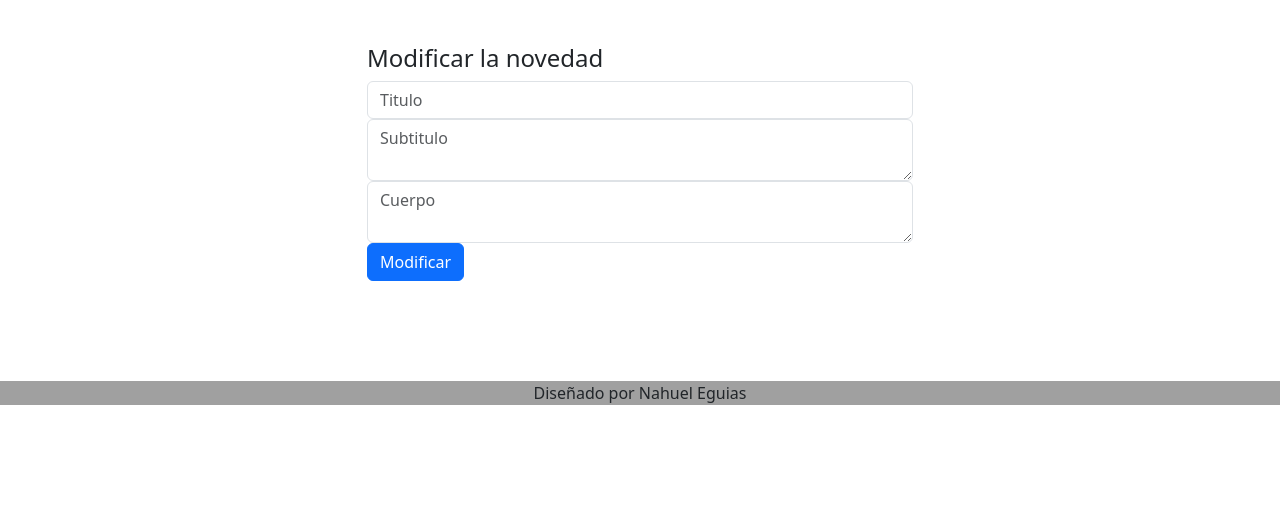
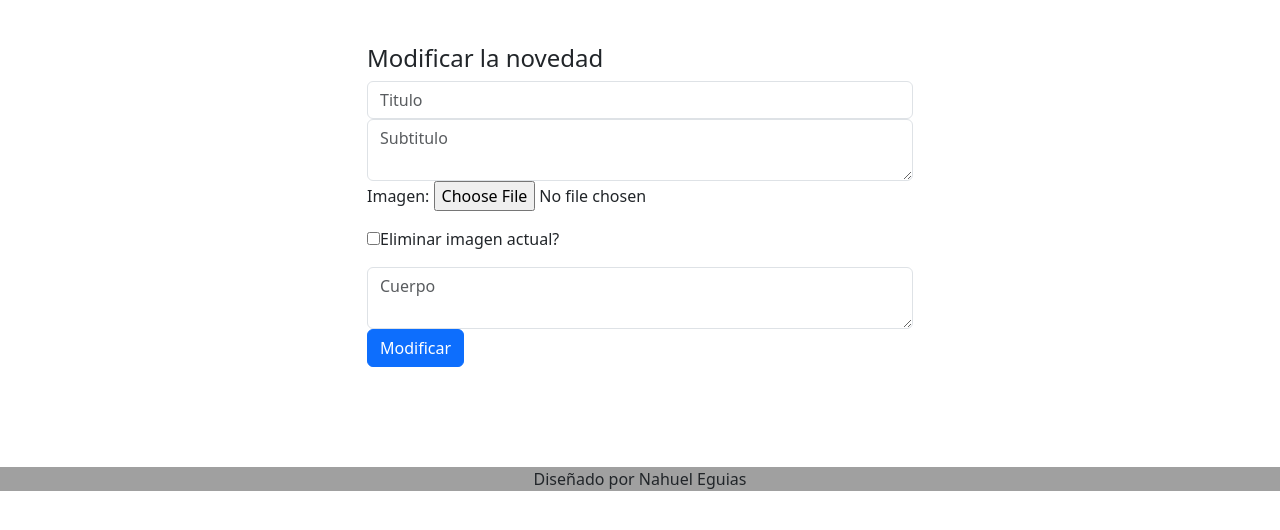
Before and after one commit to NahuelEguias/PROYECTO-FINAL, a Node server app: page /admin/novedades/modificar/1 in a window 1280 px wide. Shown: the part 56-586 px from the top of the page. Run offline with Node 20, Linux system fonts and the light colour scheme; the visitor is signed in with stand-in values (Sample User, id 1); data that the repository does not hold is empty.

Commit message:
actualización proyecto

```diff
--- a/app.js
+++ b/app.js
@@ -6,6 +6,7 @@ var logger = require('morgan');
 
 require('dotenv').config();
 var session = require('express-session');
+var fileUpload = require('express-fileupload');
 
 var indexRouter = require('./routes/index');
 var usersRouter = require('./routes/users');
@@ -43,6 +44,11 @@ secured = async(req,res,next) => {
   }
 }
 
+app.use(fileUpload({
+  useTempFiles: true,
+  tempFileDir: '/tmp'
+}));
+
 app.use('/', indexRouter);
 app.use('/users', usersRouter);
 app.use('/admin/login', loginRouter);
--- a/package.json
+++ b/package.json
@@ -6,10 +6,12 @@
     "start": "nodemon ./bin/www"
   },
   "dependencies": {
+    "cloudinary": "^1.37.1",
     "cookie-parser": "~1.4.4",
     "debug": "~2.6.9",
     "dotenv": "^16.0.3",
     "express": "~4.16.1",
+    "express-fileupload": "^1.4.0",
     "express-session": "^1.17.3",
     "hbs": "~4.0.4",
     "http-errors": "~1.6.3",
--- a/routes/admin/novedades.js
+++ b/routes/admin/novedades.js
@@ -2,12 +2,36 @@ var express = require('express');
 const session = require('express-session');
 var router = express.Router();
 var novedadesModel = require('../../models/novedadesModel');
+var util = require('util');
+var cloudinary = require('cloudinary').v2;
+const uploader = util.promisify(cloudinary.uploader.upload);
+const destroy = util.promisify(cloudinary.uploader.destroy);
+
 
 
 //Página de novedades
 router.get('/', async function (req, res, next) {
 
     var novedades = await novedadesModel.getNovedades();
+
+    novedades = novedades.map(novedades => {
+        if (novedades.img_id) {
+            const imagen = cloudinary.image(novedades.img_id, {
+                width: 50,
+                height: 50,
+                crop: 'fill'
+            });
+            return {
+                ...novedades,
+                imagen
+            }
+        } else {
+            return {
+                ...novedades,
+                imagen: ''
+            }
+        }
+    });
 
     res.render('admin/novedades', {
         layout: 'admin/layout',
@@ -19,6 +43,12 @@ router.get('/', async function (req, res, next) {
 //para eliminar una novedad*/
 router.get('/eliminar/:id', async (req, res, next) => {
     var id = req.params.id;
+
+    let novedad = await novedadesModel.getNovedadesById(id);
+    if (novedad.img_id) {
+        await (destroy(novedad.img_id));
+    }
+
     await novedadesModel.deleteNovedadesById(id);
     res.redirect('/admin/novedades')
 }); //cierra GET de eliminar
@@ -34,8 +64,19 @@ router.get('/agregar', (req, res, next) => {
 //agregar metodo post > insertar//
 router.post('/agregar', async (req, res, next) => {
     try {
+
+        var img_id = '';
+        if (req.files && Object.keys(req.files).length > 0) {
+            imagen = req.files.imagen;
+            img_id = (await uploader(imagen.tempFilePath)).public_id;
+        }
+
         if (req.body.titulo != "" && req.body.subtitulo != "" && req.body.cuerpo != "") {
-            await novedadesModel.insertNovedades(req.body);
+            await novedadesModel.insertNovedades({
+                ...req.body,
+                img_id
+            });
+
             res.redirect('/admin/novedades')
         } else {
             res.render('admin/agregar', {
@@ -58,7 +99,6 @@ router.post('/agregar', async (req, res, next) => {
 //me muestre el diseño del modificar con una sola novedad//
 
 router.get('/modificar/:id', async (req, res, next) => {
-
     let id = req.params.id;
     let novedad = await novedadesModel.getNovedadesById(id);
     res.render('admin/modificar', {
@@ -71,11 +111,28 @@ router.get('/modificar/:id', async (req, res, next) => {
 
 router.post('/modificar', async (req, res, next) => {
     try {
-        console.log(req.body.id); //para ver si trae id
+        let img_id = req.body.img_original;
+        let borrar_img_vieja = false;
+        if (req.body.img_delete === "1") {
+            img_id = null;
+            borrar_img_vieja = true;
+        } else {
+            if (req.files && Object.keys(req.files).length > 0) {
+                imagen = req.files.imagen;
+                img_id = (await uploader(imagen.tempFilePath)).public_id;
+                borrar_img_vieja = true;
+            }
+        }
+        if (borrar_img_vieja && req.body.img_original) {
+            await (destroy(req.body.img_original));
+        }
+
+        //console.log(req.body.id); //para ver si trae id
         var obj = {
             titulo: req.body.titulo,
             subtitulo: req.body.subtitulo,
-            cuerpo: req.body.cuerpo
+            cuerpo: req.body.cuerpo,
+            img_id
         }
 
         console.log(obj) // para ver si trae los datos
--- a/views/admin/modificar.hbs
+++ b/views/admin/modificar.hbs
@@ -2,7 +2,7 @@
     <div class="row">
         <div class="col-6 offset-3">
             <h4>Modificar la novedad</h4>
-            <form method="post" action="/admin/novedades/modificar">
+            <form method="post" action="/admin/novedades/modificar" enctype="multipart/form-data">
                 <input type="hidden" value="{{novedad.id}}" name="id">
                 <div class="form-group">
                     <input type="text" placeholder="Titulo" value="{{novedad.titulo}}" class="form-control"
@@ -13,12 +13,22 @@
                         name="subtitulo">{{novedad.subtitulo}}</textarea>
                 </div>
                 <div class="form-group">
+                    <p>
+                        <label>Imagen: <input type="file" name="imagen" id="imagen" /></label>
+                    </p>
+                    <p>
+                        <label><input type="checkbox" name="img_delete" id="img_delete" value="1">Eliminar imagen
+                            actual?</label>
+                        <input type="hidden" name="img_original" value="{{novedad.img_id}}">
+                    </p>
+                </div>
+                <div class="form-group">
                     <textarea placeholder="Cuerpo" class="form-control" name="cuerpo">{{novedad.cuerpo}}</textarea>
                 </div>
                 <button type="submit" class="btn btn-primary">Modificar</button>
             </form>
             {{#if error}}
-                <p>{{message}}</p>
+            <p>{{message}}</p>
             {{/if}}
         </div>
     </div>
--- a/views/admin/novedades.hbs
+++ b/views/admin/novedades.hbs
@@ -29,6 +29,7 @@
                     <tr>
                         <th scope="col">#</th>
                         <th scope="col">Título</th>
+                        <th scope="col">imagen</th>
                         <th scope="col" class="text-right">Acciones</th>
                     </tr>
                 </thead>
@@ -37,6 +38,7 @@
                     <tr>
                         <th scope="row">{{id}}</th>
                         <td>{{titulo}}</td>
+                        <td>{{{imagen}}}</td>
                         <td class="text-right">
                             <a href="/admin/novedades/modificar/{{id}}" class="btn btn-secondary"><i class="fas fa-pencil-alt"></i> </a>
                             <a href="/admin/novedades/eliminar/{{id}}" class="btn btn-secondary"><i class="fas fa-trash"></i></a>
--- a/views/index.hbs
+++ b/views/index.hbs
@@ -15,8 +15,8 @@
         <ul class="lista novedades">
             {{#each novedades}}
             <li>
-                <a href="#" data-bs-toggle="modal" data-bs-target="#exampleModal{{id}}"><img
-                        src="images/compañias.jpg">{{titulo}}</a>
+                <a href="#" data-bs-toggle="modal" data-bs-target="#exampleModal{{id}}">
+                    <img src="{{imagen}}" width="120"> {{titulo}}</a>
             </li>
             {{/each}}
         </ul>
@@ -36,7 +36,7 @@
                 </div>
                 <div class="modal-body">
                     <h4>{{subtitulo}}</h4>
-
+                    <img src="{{imagen}}">
                     <p>{{cuerpo}}</p>
                 </div>
             </div>
```
Also changed, not shown: routes/index.js (+20 -0 lines), views/admin/agregar.hbs (+7 -1 lines), public/images/noimage.jpg (added), 2 other files.
